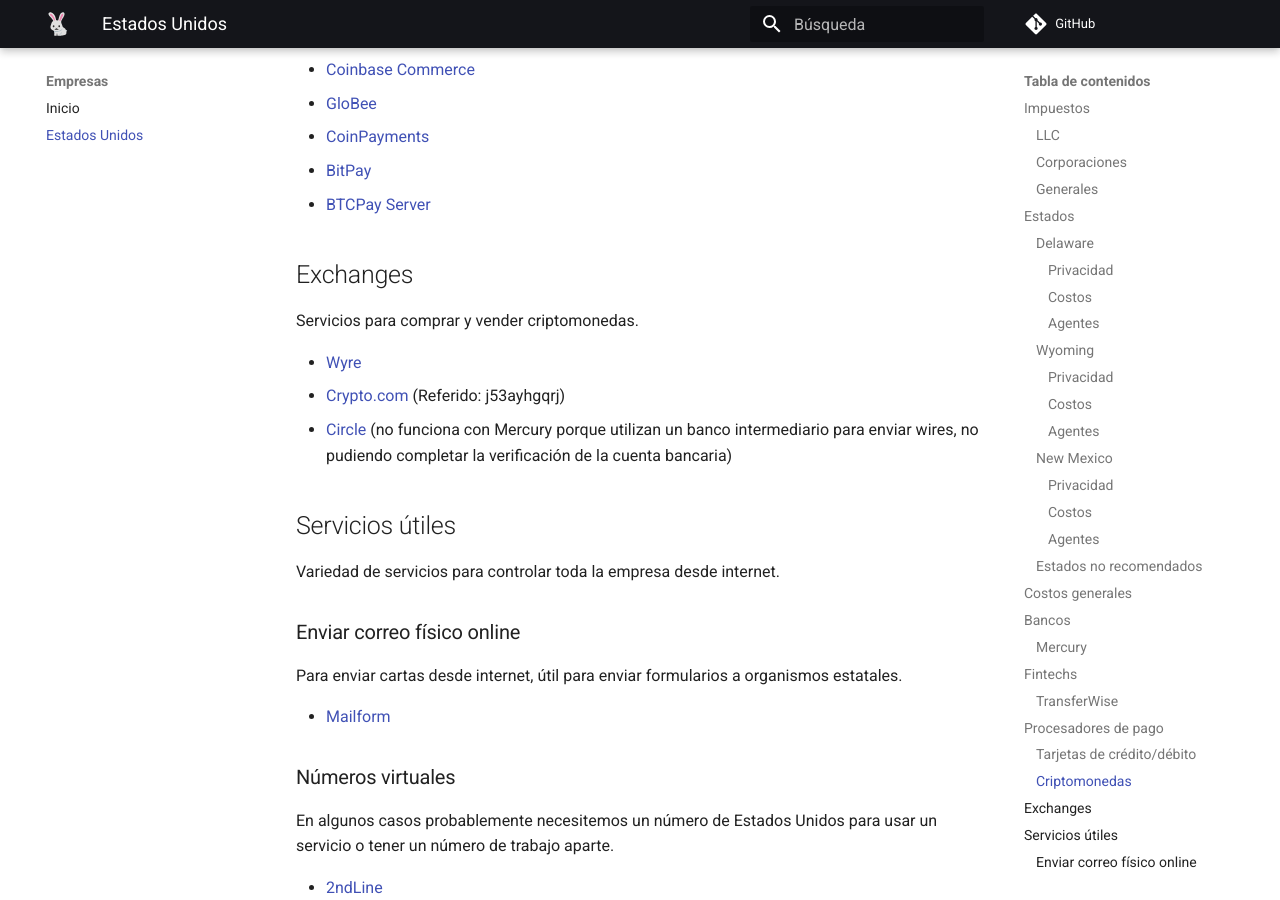
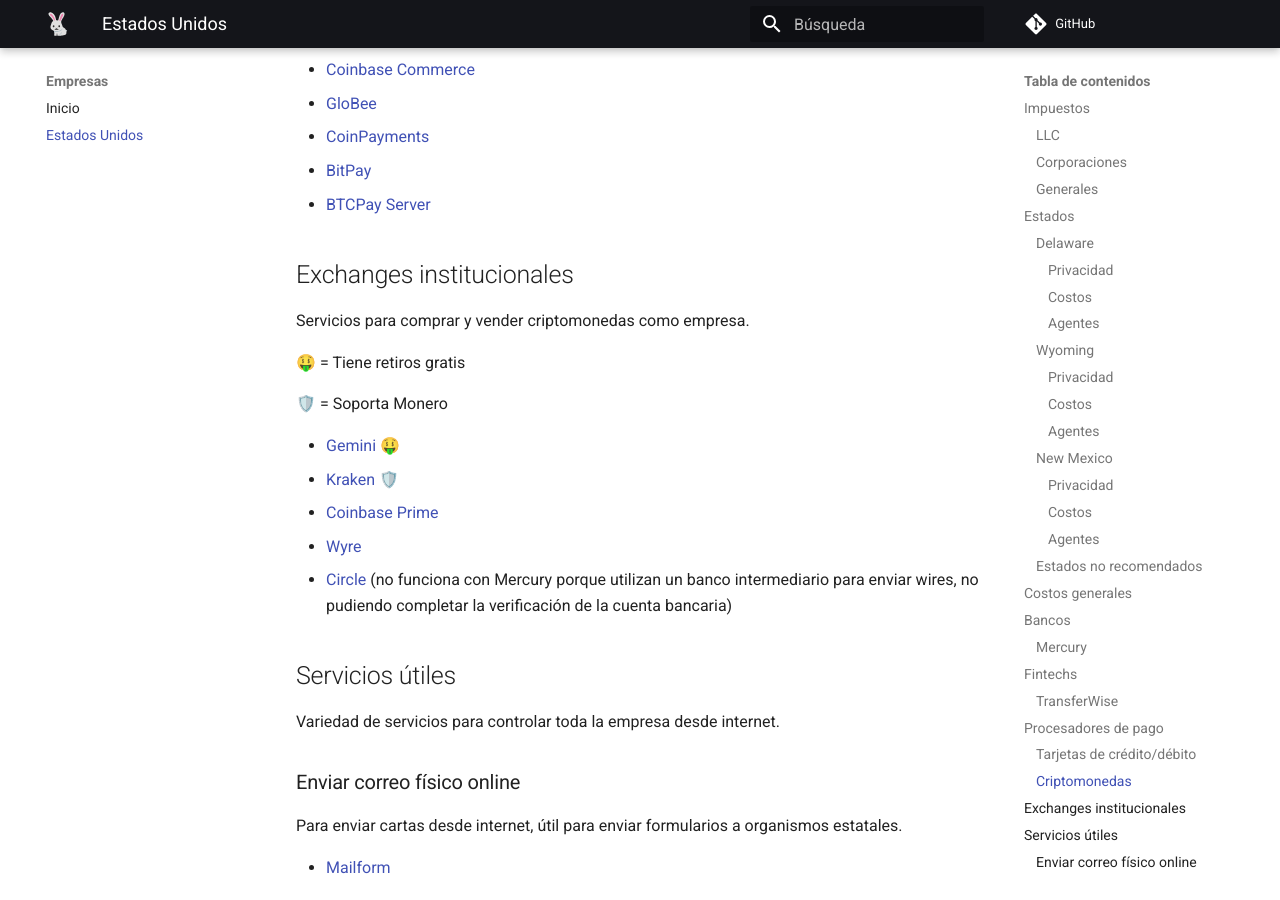
Before and after one commit to anomalouscode/wiki, an MkDocs documentation site: the page built from docs/empresas/eeuu.md, in a window 1280 px wide and 900 px high, scrolled down 8629 px. Built offline with MkDocs 1.6.1 and Material for MkDocs 9.7.7, drawn with Linux system fonts in a browser that asks for light colours; comment, search, counter and statistics services are not loaded.

Commit message:
Update eeuu.md

```diff
--- a/docs/empresas/eeuu.md
+++ b/docs/empresas/eeuu.md
@@ -220,12 +220,18 @@
 - [BitPay](https://bitpay.com/)
 - [BTCPay Server](https://btcpayserver.org/)
 
-## Exchanges
+## Exchanges institucionales
 
-Servicios para comprar y vender criptomonedas.
+Servicios para comprar y vender criptomonedas como empresa.
 
+🤑 = Tiene retiros gratis
+
+🛡️ = Soporta Monero
+
+- [Gemini](https://www.gemini.com/institutions) 🤑
+- [Kraken](https://www.kraken.com/en-us/institutions) 🛡️
+- [Coinbase Prime](https://primebroker.coinbase.com/)
 - [Wyre](https://www.sendwyre.com/)
-- [Crypto.com](https://crypto.com/app/j53ayhgqrj) (Referido: j53ayhgqrj)
 - [Circle](https://www.circle.com/) (no funciona con Mercury porque utilizan un banco intermediario para enviar wires, no pudiendo completar la verificación de la cuenta bancaria)
 
 ## Servicios útiles
```
